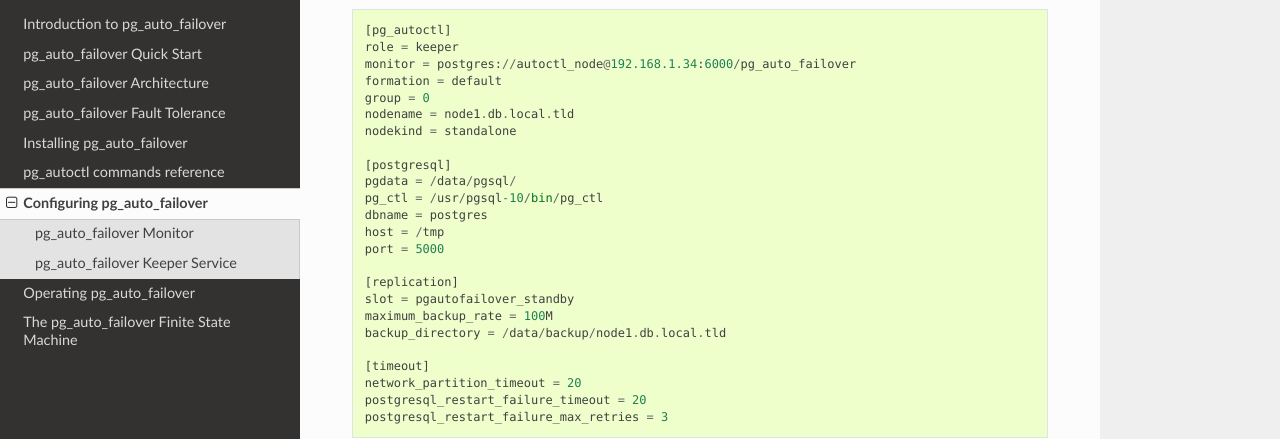
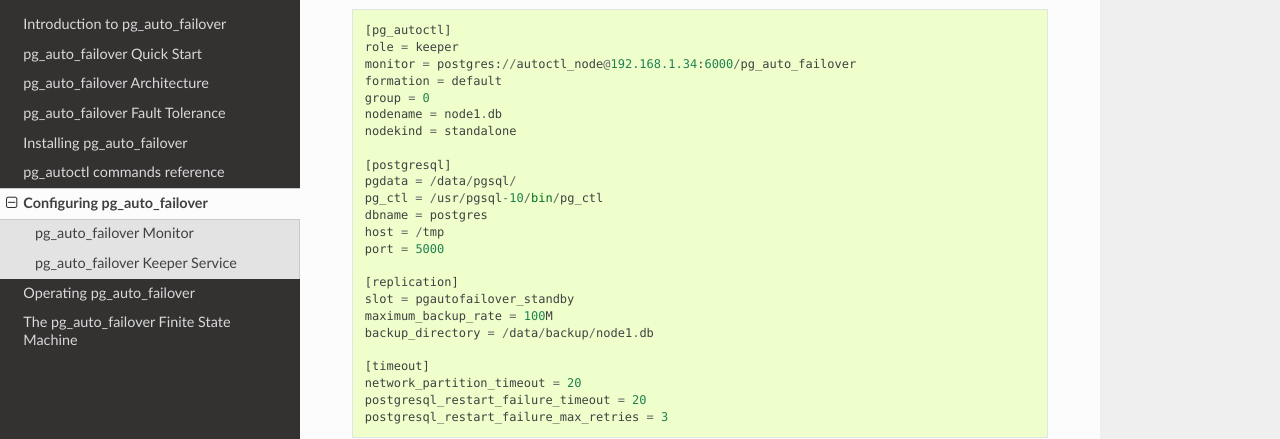
Before and after one commit to hapostgres/pg_auto_failover, a Sphinx documentation site: the page built from docs/ref/configuration.rst, in a window 1280 px wide and 900 px high, scrolled down 2110 px. Shown: the part 153-592 px from the top of the window. Built offline with Sphinx 7.4.7 and the Read the Docs theme 2.0.0, drawn with Linux system fonts in a browser that asks for light colours.

Commit message:
Simplify the nodename in the docs configuration examples.

```diff
--- a/docs/ref/configuration.rst
+++ b/docs/ref/configuration.rst
@@ -116,7 +116,7 @@ An example configuration file looks like the following::
   monitor = postgres://autoctl_node@192.168.1.34:6000/pg_auto_failover
   formation = default
   group = 0
-  nodename = node1.db.local.tld
+  nodename = node1.db
   nodekind = standalone
 
   [postgresql]
@@ -129,7 +129,7 @@ An example configuration file looks like the following::
   [replication]
   slot = pgautofailover_standby
   maximum_backup_rate = 100M
-  backup_directory = /data/backup/node1.db.local.tld
+  backup_directory = /data/backup/node1.db
 
   [timeout]
   network_partition_timeout = 20
--- a/docs/ref/reference.rst
+++ b/docs/ref/reference.rst
@@ -360,7 +360,7 @@ When initializing a pg_auto_failover keeper with ``--pgdata /data/pgsql``, then:
       monitor = postgres://autoctl_node@192.168.1.34:6000/pg_auto_failover
       formation = default
       group = 1
-      nodename = node1.db.local.tld
+      nodename = node1.db
 
       [postgresql]
       pgdata = /data/pgsql/
```
